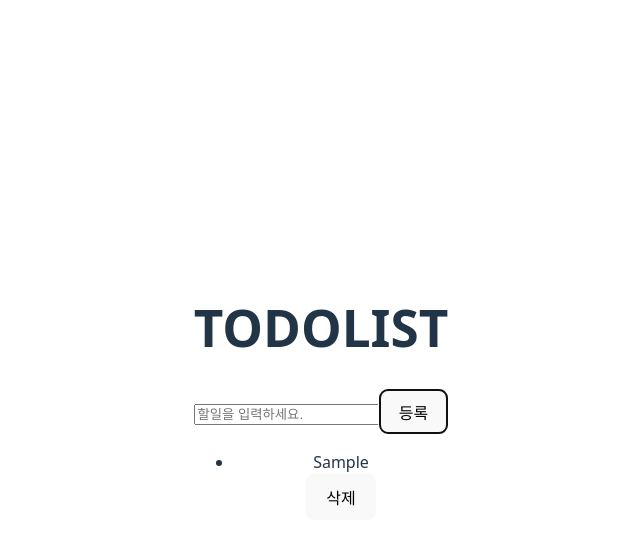
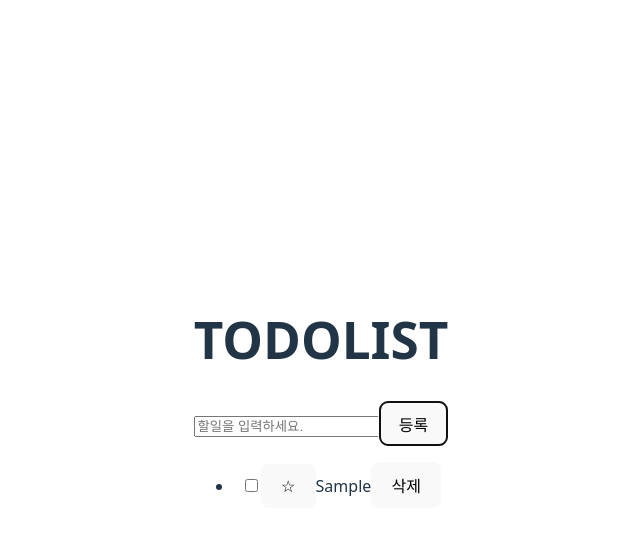
Before and after one commit to yunrap/todolist, a React (Vite) app: page / in a window 1280 px wide. Both pictures are taken after typing "Sample" into the empty fields and a click on the button "등록". Shown: the top 544 px of the page, without its empty margins (319-959 px from the left). Built offline with nearby package versions, Linux system fonts and the light colour scheme.

Commit message:
[기능] 완료/미완료, 중요표시

```diff
--- a/src/App.jsx
+++ b/src/App.jsx
@@ -8,7 +8,12 @@ function App() {
   const [todoList, setTodoList] = useState([]);
 
   const handleAdd = (value) => {
-    const data = { id: uuidv4(), text: value };
+    const data = {
+      id: uuidv4(),
+      text: value,
+      checkYn: "N",
+      isStarred: false,
+    };
     setTodoList((todoList) => [...todoList, data]);
   };
 
@@ -17,13 +22,44 @@ function App() {
     setTodoList((todoList) => todoList.filter((todo) => todo.id !== id));
   }, []);
 
+  const handleToggle = (id) => {
+    console.log(id);
+    setTodoList((prevList) =>
+      prevList.map((todo) =>
+        todo.id === id
+          ? {
+              ...todo,
+              checkYn: todo.checkYn === "Y" ? "N" : "Y",
+            }
+          : todo
+      )
+    );
+  };
+
+  const handleToggleStar = (id) => {
+    setTodoList((prevList) =>
+      prevList.map((todo) =>
+        todo.id === id ? { ...todo, isStarred: !todo.isStarred } : todo
+      )
+    );
+  };
+
+  const sortedTodoList = [...todoList].sort((a, b) => {
+    return (b.isStarred === true) - (a.isStarred === true);
+  });
+
   return (
     <>
       <h1>TODOLIST</h1>
       <div>
         <TodoInput onAdd={handleAdd} />
       </div>
-      <TodoList todoList={todoList} onClickDelete={handleClickDelete} />
+      <TodoList
+        todoList={sortedTodoList}
+        onClickDelete={handleClickDelete}
+        onToggle={handleToggle}
+        onToggleStar={handleToggleStar}
+      />
     </>
   );
 }
--- a/src/components/TodoItem.tsx
+++ b/src/components/TodoItem.tsx
@@ -1,12 +1,23 @@
 import React from "react";
 
-const TodoItem = ({ todo, onClickDelete }) => {
+const TodoItem = ({ todo, onClickDelete, onToggle, onToggleStar }) => {
   return (
     <>
-      <div>
-        <li>{todo.text}</li>
+      <li>
+        <label>
+          <input
+            type="checkbox"
+            checked={todo.checkYn === "Y" ? true : false}
+            onChange={() => onToggle(todo.id)}
+          />
+        </label>
+        <button onClick={() => onToggleStar(todo.id)}>
+          {todo.isStarred ? "⭐️" : "☆"}
+        </button>
+
+        {todo.text}
         <button onClick={() => onClickDelete(todo.id)}>삭제</button>
-      </div>
+      </li>
     </>
   );
 };
--- a/src/components/TodoList.jsx
+++ b/src/components/TodoList.jsx
@@ -1,10 +1,16 @@
 import TodoItem from "./TodoItem";
 
-const TodoList = ({ todoList, onClickDelete }) => {
+const TodoList = ({ todoList, onClickDelete, onToggle, onToggleStar }) => {
   return (
     <ul>
       {todoList.map((todo) => (
-        <TodoItem key={todo.id} todo={todo} onClickDelete={onClickDelete} />
+        <TodoItem
+          key={todo.id}
+          todo={todo}
+          onClickDelete={onClickDelete}
+          onToggle={onToggle}
+          onToggleStar={onToggleStar}
+        />
       ))}
     </ul>
   );
```
Also changed, not shown: 1 other file (tests, documents, lock files or other folders).
